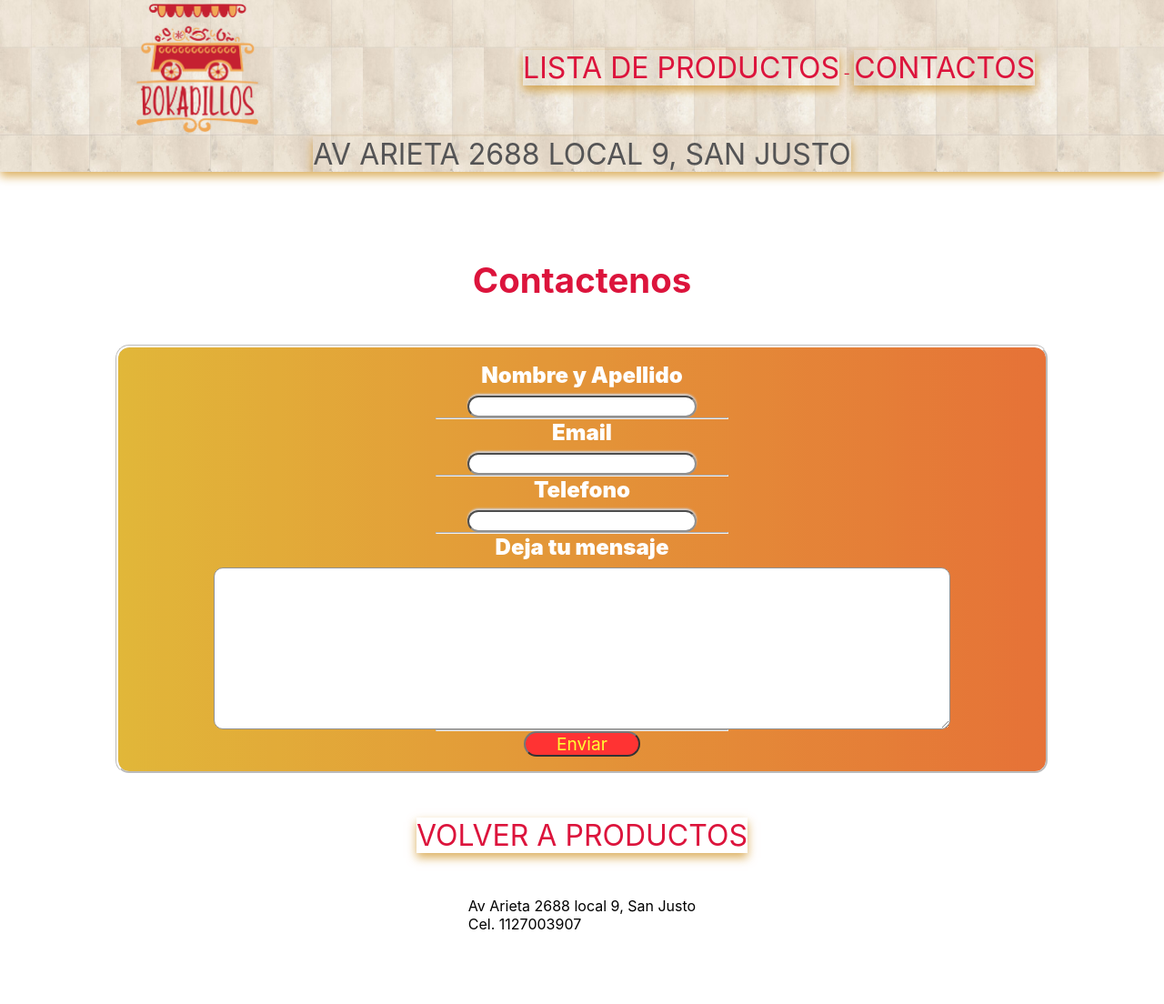
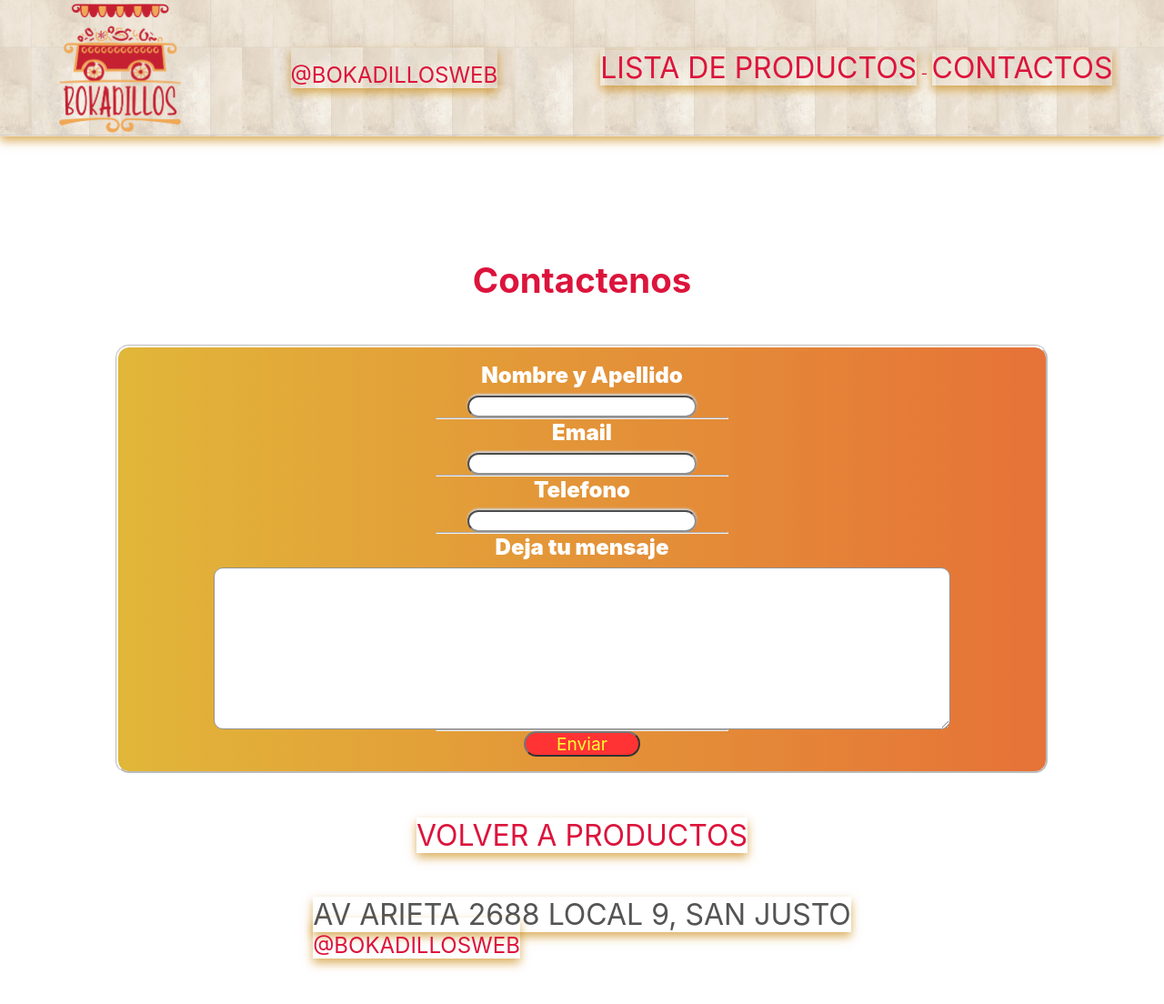
Before and after one commit to elifred2022/productosBokadillos, a React (Create React App) app: page /Contactos in a window 1280 px wide. Shown: the top 1104 px of the page at 91% size. Built offline with nearby package versions, Linux system fonts and the light colour scheme.

Commit message:
cambio la direccion al componente contactos, adheri direccion de instagram en header

```diff
--- a/src/components/Header/index.js
+++ b/src/components/Header/index.js
@@ -7,13 +7,11 @@ export const Header = () => {
     <header>
       <img src={Boka} alt="logo" width={150} />
 
+      <a className="rrss" href="https://www.instagram.com/bokadillosweb/?hl=es">
+        @bokadillosweb
+      </a>
+
       <Layout />
-      <a
-        className="mapa"
-        href="https://www.google.com/maps/place/Dr.+Ignacio+Arieta+2688+Local+9,+B1754+San+Justo,+Provincia+de+Buenos+Aires/@-34.6747031,-58.5678608,16.75z/data=!4m6!3m5!1s0x95bcc62df97d7871:0x55388c7fd0b2f72c!8m2!3d-34.6747034!4d-58.5654341!16s%2Fg%2F11jz8whk8s?authuser=0&entry=ttu"
-      >
-        <p>Av Arieta 2688 local 9, San Justo</p>
-      </a>
     </header>
   );
 };
--- a/src/components/contactos/index.js
+++ b/src/components/contactos/index.js
@@ -43,8 +43,19 @@ export const Contactos = () => {
 
       <Link to={"/"}>Volver a productos</Link>
       <div>
-        <p>Av Arieta 2688 local 9, San Justo</p>
-        <p>Cel. 1127003907</p>
+        <a
+          className="mapa"
+          href="https://www.google.com/maps/place/Dr.+Ignacio+Arieta+2688+Local+9,+B1754+San+Justo,+Provincia+de+Buenos+Aires/@-34.6747031,-58.5678608,16.75z/data=!4m6!3m5!1s0x95bcc62df97d7871:0x55388c7fd0b2f72c!8m2!3d-34.6747034!4d-58.5654341!16s%2Fg%2F11jz8whk8s?authuser=0&entry=ttu"
+        >
+          Av Arieta 2688 local 9, San Justo
+        </a>
+        <br></br>
+        <a
+          className="rrss"
+          href="https://www.instagram.com/bokadillosweb/?hl=es"
+        >
+          @bokadillosweb
+        </a>
       </div>
     </div>
   );
--- a/src/components/productos/ProductosItem.js
+++ b/src/components/productos/ProductosItem.js
@@ -37,9 +37,22 @@ export const ProductoItem = ({ id, title, price, image, category }) => {
           </div>
         </>
         <div className="producto__footer">
-          <h1>Tequeños al menor</h1>
+          <h1>Tequeños al detal</h1>
           <p>Congelados</p>
           <p className="price">$ 850</p>
+        </div>
+      </div>
+
+      <div className="producto">
+        <>
+          <div className="producto_img">
+            <img src={PastelitosPack} alt={title} />
+          </div>
+        </>
+        <div className="producto__footer">
+          <h1>Pastelitos de queso pack de 2 unds</h1>
+          <p>Congelados</p>
+          <p className="price">$ 400</p>
         </div>
       </div>
 
@@ -98,19 +111,6 @@ export const ProductoItem = ({ id, title, price, image, category }) => {
       <div className="producto">
         <>
           <div className="producto_img">
-            <img src={PastelitosPack} alt={title} />
-          </div>
-        </>
-        <div className="producto__footer">
-          <h1>Pastelitos de queso pack de 2 unds</h1>
-          <p>Congelados</p>
-          <p className="price">$ 300</p>
-        </div>
-      </div>
-
-      <div className="producto">
-        <>
-          <div className="producto_img">
             <img src={HarinaArepa} alt={title} />
           </div>
         </>
--- a/src/index.css
+++ b/src/index.css
@@ -125,6 +125,14 @@ header .cart span {
   color: rgb(84, 84, 85);
 
 }
+
+.rrss {
+  font-size: 2.4rem;
+  padding: 1rem 0 0 0;
+  color: crimson;
+  font-size: 1.5rem;
+
+ }
 
 /*------ ESTILOS PRODUCTOS ---------*/
 
```
